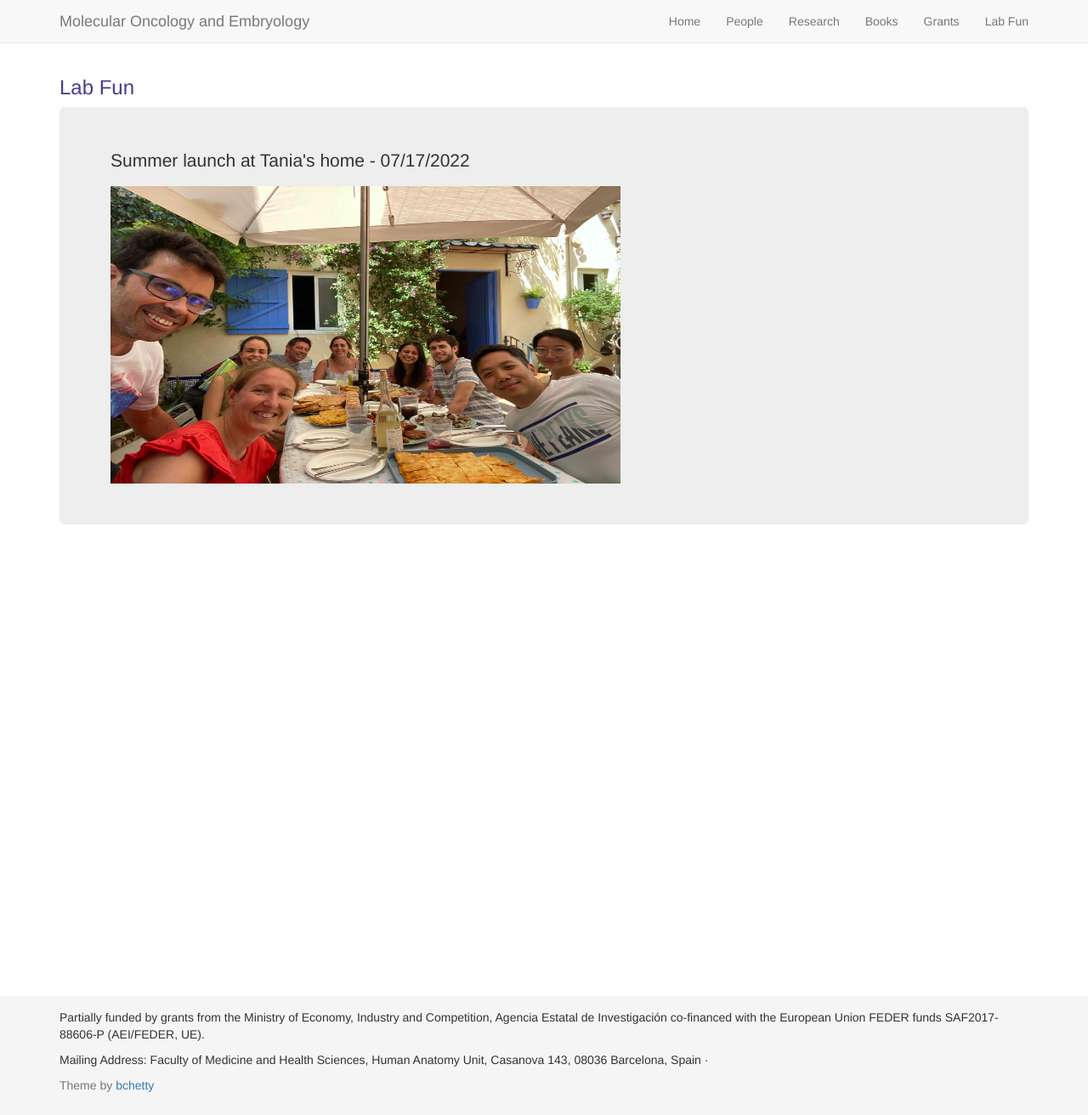
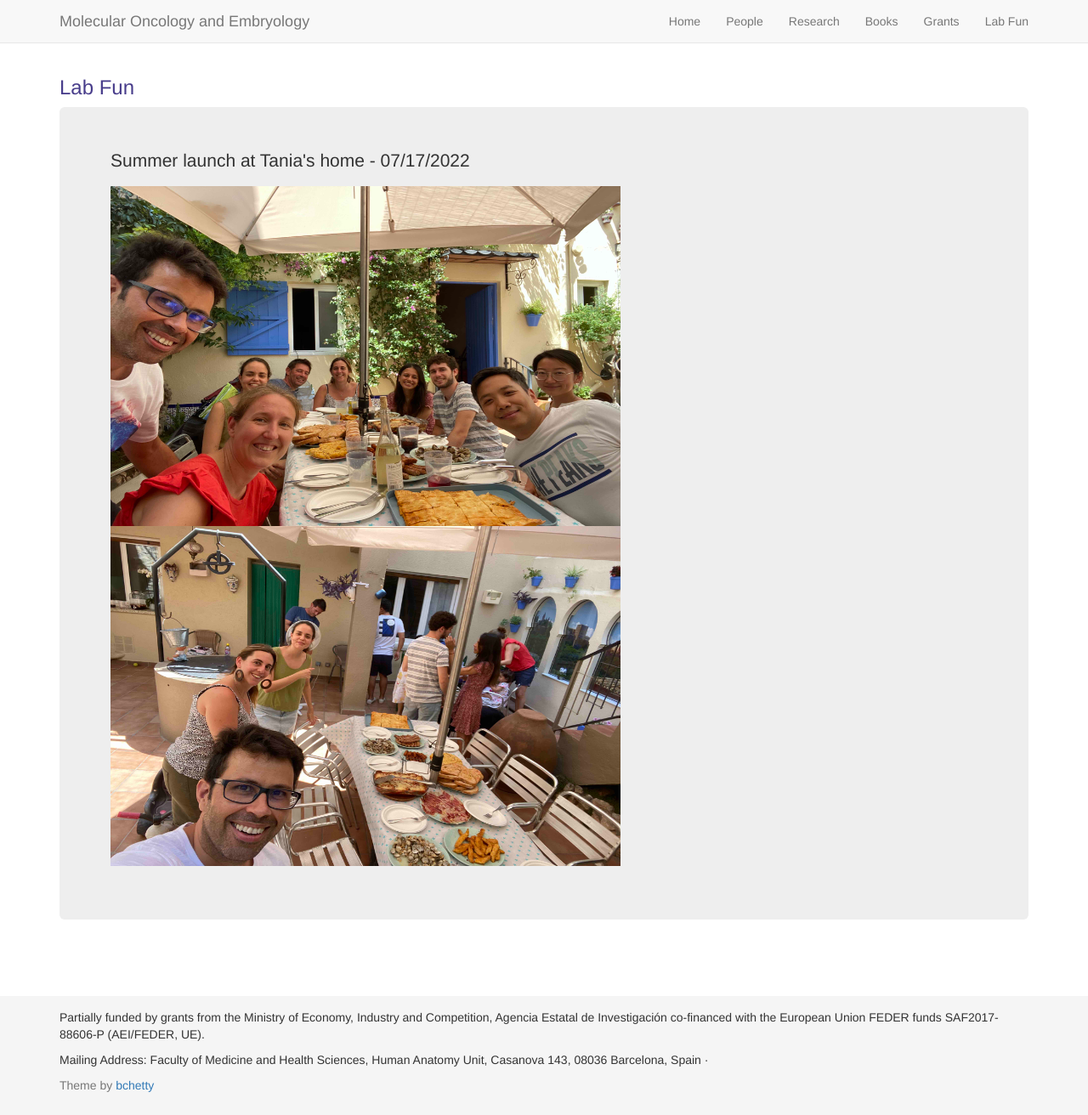
Before and after one commit to AlfonsNavarro/lab, a Jekyll site: the page built from pages/labfun.md, in a window 1280 px wide and 1312 px high. Shown: the whole window at 85% size. Built offline with Jekyll 4.4.1, drawn with Linux system fonts in a browser that asks for light colours; nearby versions of some CDN libraries.

Commit message:
He afegit labfun page_alteracio tamany foto

```diff
--- a/pages/labfun.md
+++ b/pages/labfun.md
@@ -10,5 +10,9 @@ title: Lab Fun
     <p>
 Summer launch at Tania's home - 07/17/2022
 </p>
-	<img data-u="image" src="../assets/img/Tania_home_2022.jpg" width="600" height="350"/>
+	<img data-u="image" src="../assets/img/Tania_home_2022.jpg" width="600" height="400"/>
+	<p>
+	<img data-u="image" src="../assets/img/Tania_home_2022_2.jpg" width="600" height="400"/>
+</p>
+
 </div>
```
Also changed, not shown: assets/img/Tania_home_2022_2.jpg (added), 3 other files.
